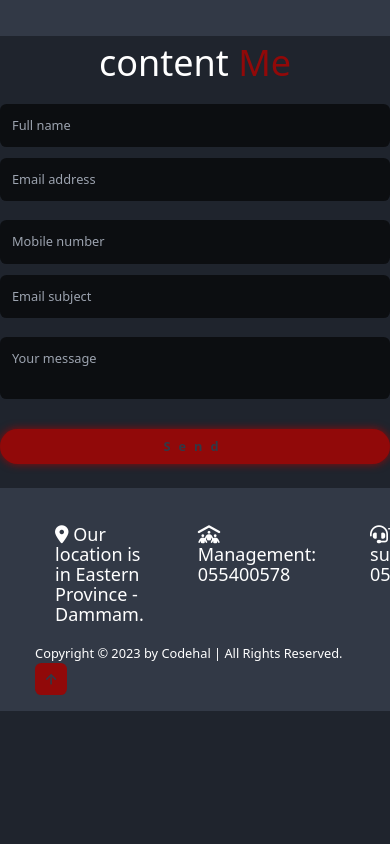
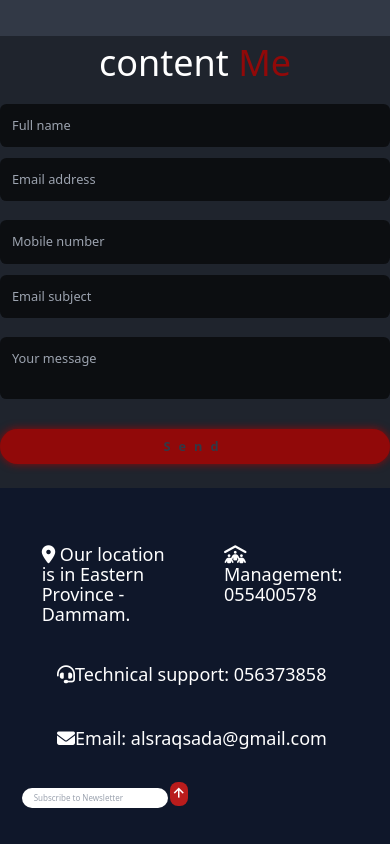
Before and after one commit to ziadmstafa/project, a plain HTML site: page index.html in a window 390 px wide. Shown: the part 3484-4328 px from the top of the page. Before the commit the page ends 4195 px from the top, so only its background shows below. Drawn offline with nearby package versions, Linux system fonts and the light colour scheme.

Commit message:
Update index.html

```diff
--- a/index.html
+++ b/index.html
@@ -191,9 +191,14 @@
 
 
     <!-- <start footer> -->
-    <footer class="footer">
-      <div class="flex row-start-2">
-        <ul class="flex space-x-4">
+    </footer>
+  <footer class="bg-slate-900">
+    <div class="container mx-auto text-white px-5 py-10 flex flex-col md:flex-row justify-between space-y-8 md:space-y-0">
+        <div class="flex flex-col items-center justify-between md:space-y-2 md:items-start">
+            <div>
+              <div></div>
+            </div>
+            <div class="flex space-x-4">
               <a href="#" class="text-4xl p-10"
             ><i class="fa-solid fa-location-dot"></i
             ><span class="text-white pr-3">  Our location is in Eastern Province - Dammam.  </span></a
@@ -202,6 +207,9 @@
             ><i class="fa-solid fa-people-roof"></i>
             <span class="text-white pr-3"> Management: 055400578</span></a
           >
+        </div>
+        <div class="flex justify-around space-x-32">
+            <div class="flex flex-col space-y-2">
               <a href="997056373858" class="text-4xl p-10"
             ><i class="fa-solid fa-headset"></i
             ><span class="text-white pr-3">Technical support: 056373858 </span></a
@@ -212,13 +220,18 @@
               >Email: alsraqsada@gmail.com</span
             ></a
           >
-        </ul>
             </div>
-      <div class="footer-text">
-        <p>Copyright &copy; 2023 by Codehal | All Rights Reserved.</p>
             </div>
-      <div class="footer-icon-top">
-        <a href="#home"><i class="bx bx-up-arrow-alt"></i></a>
+            <div class="flex flex-col space-y-2">
+
+            </div>
+        </div>
+        <div class="flex flex-col justify-between">
+            <form action="#"><input type="text" placeholder="Subscribe to Newsletter" class="flex-1 py-2 px-6 rounded-full">
+              <a class="text-4xl bg-red-700 rounded-2xl" href="#home"><i class="bx bx-up-arrow-alt"></i></a>
+            </form>
+            <div class="hidden md:block mt-6 md:mt-0">Copyright &copy; 2023 by Codehal | All Rights Reserved.</div>
+        </div>
     </div>
 </footer>
     <!-- <end footer> -->
```
Lines whose indentation alone changed are shown as unchanged.
